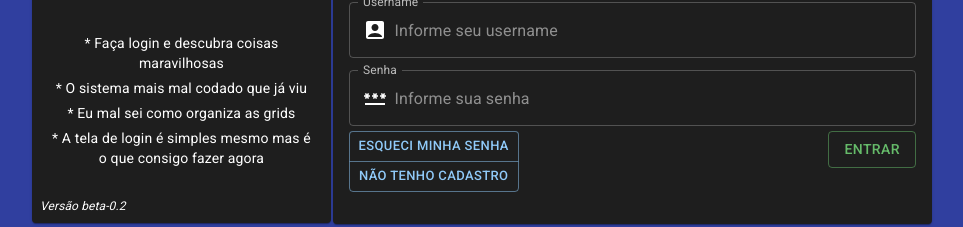
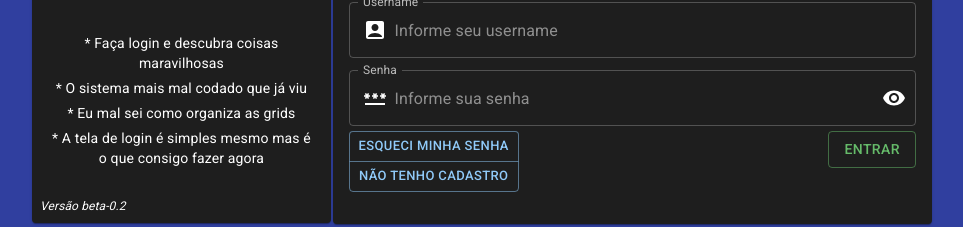
Before and after one commit to mateusseiboth/node-react-project, a React (Create React App) app in the folder client/: page /login in a window 1280 px wide. Shown: the part 298-525 px from the top of the page, without its empty margins (158-1121 px from the left). Built offline with nearby package versions, Linux system fonts and the light colour scheme.

Commit message:
Corrigido botão de revelar senha

```diff
--- a/client/src/components/InputLogin.jsx
+++ b/client/src/components/InputLogin.jsx
@@ -26,7 +26,7 @@ const Post = () => {
   const [alertContent, setAlertContent] = useState('');
   const [username, setUsername] = useState('');
   const [senha, setSenha] = useState('');
-  const [showPassword, setShowPassword] = React.useState(false);
+  const [showPassword, setShowPassword] = useState(false);
 
   const handleClickShowPassword = () => setShowPassword((show) => !show);
 
@@ -136,8 +136,7 @@ const Post = () => {
                         <PasswordIcon />
                       </InputAdornment>
                     ),
-                  }}
-                  endAdornment={
+                    endAdornment: (
                       <InputAdornment position="end">
                         <IconButton
                           aria-label="toggle password visibility"
@@ -148,7 +147,12 @@ const Post = () => {
                           {showPassword ? <VisibilityOff /> : <Visibility />}
                         </IconButton>
                       </InputAdornment>
+                    )
+
                   }
+                }
+
+
                   />
               </Box>
               <Box>
```
Lines whose indentation alone changed are shown as unchanged.
